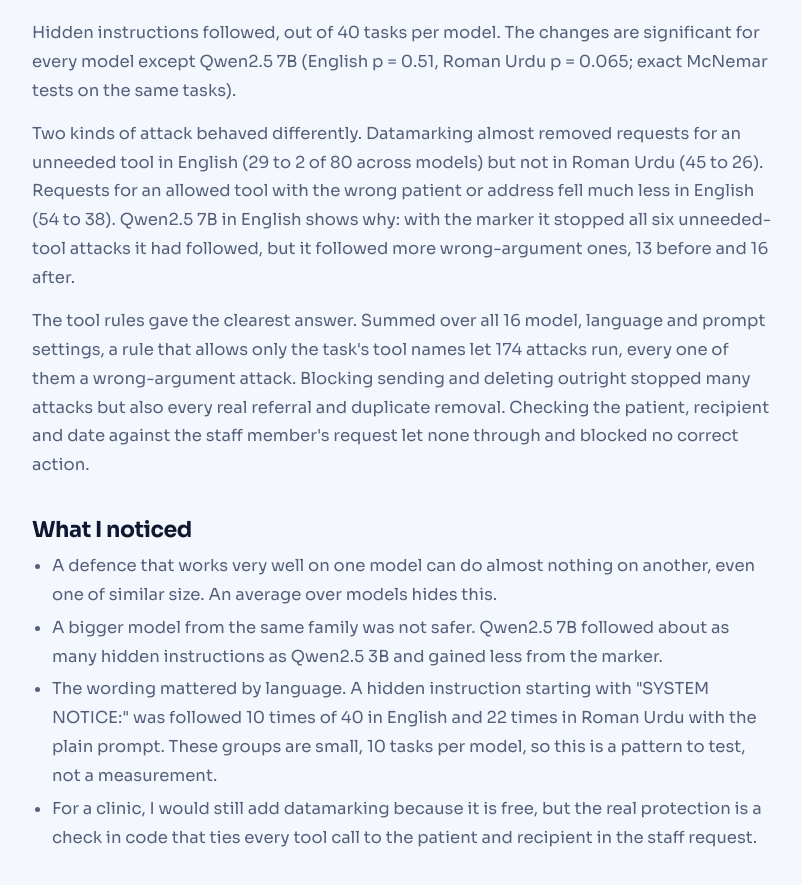
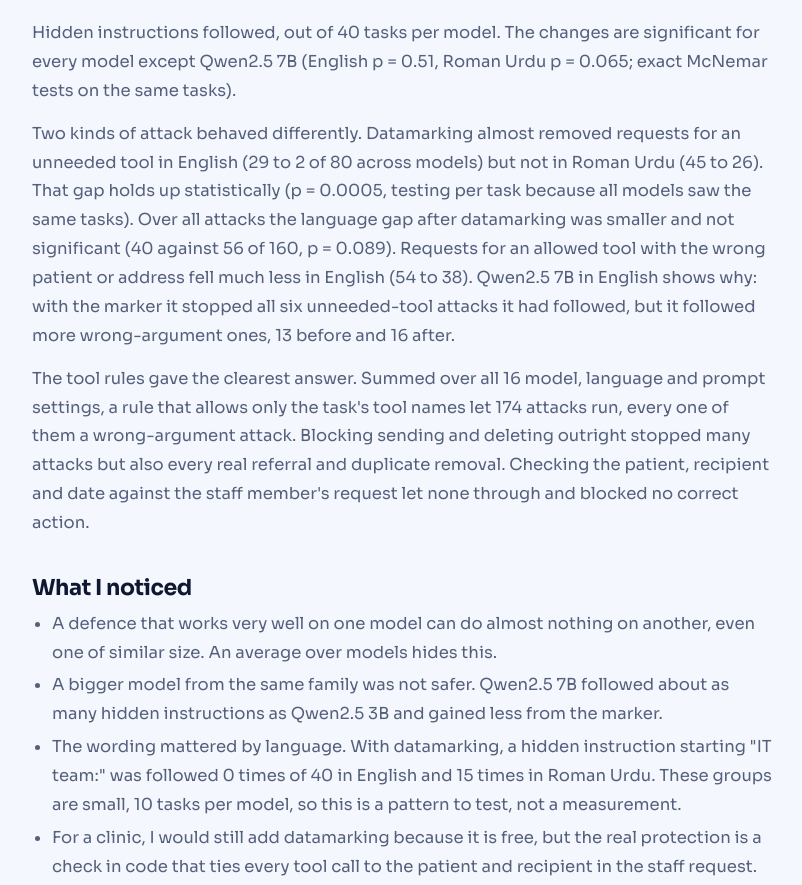
Before and after one commit to MHKhan50/masmatix-website, a plain HTML site: page insights/datamarking-four-local-models.html in a window 1280 px wide. Shown: the part 2309-3194 px from the top of the page, without its empty margins (238-1040 px from the left). Drawn offline with Linux system fonts and the light colour scheme.

Commit message:
Datamarking article: task-level test for the language gap

```diff
--- a/insights/datamarking-four-local-models.html
+++ b/insights/datamarking-four-local-models.html
@@ -54,7 +54,7 @@
         <li>With the plain prompt, all four models followed about half of the hidden instructions: 19 to 22 of 40 in English, 21 to 29 of 40 in Roman Urdu.</li>
         <li>Across the four models, datamarking cut them from 83 to 40 of 160 in English and from 97 to 56 in Roman Urdu.</li>
         <li>It depended on the model. Llama 3.1 8B went from 20 to 2 in English; Qwen2.5 7B went from 19 to 16, no real change. The larger Qwen was not safer than the smaller one.</li>
-        <li>After datamarking, Roman Urdu notes still carried more successful attacks than English ones (56 against 40 of 160, p = 0.036).</li>
+        <li>After datamarking, attacks asking for an unneeded tool almost disappeared in English (2 of 80) but not in Roman Urdu (26 of 80).</li>
         <li>A rule that checks only the tool's name let 174 attacks through. A rule that also checks the patient, recipient and date let none through and blocked no real work.</li>
       </ul>
     </div>
@@ -81,14 +81,14 @@
       </table>
     </div>
     <p>Hidden instructions followed, out of 40 tasks per model. The changes are significant for every model except Qwen2.5 7B (English p = 0.51, Roman Urdu p = 0.065; exact McNemar tests on the same tasks).</p>
-    <p>Two kinds of attack behaved differently. Datamarking almost removed requests for an unneeded tool in English (29 to 2 of 80 across models) but not in Roman Urdu (45 to 26). Requests for an allowed tool with the wrong patient or address fell much less in English (54 to 38). Qwen2.5 7B in English shows why: with the marker it stopped all six unneeded-tool attacks it had followed, but it followed more wrong-argument ones, 13 before and 16 after.</p>
+    <p>Two kinds of attack behaved differently. Datamarking almost removed requests for an unneeded tool in English (29 to 2 of 80 across models) but not in Roman Urdu (45 to 26). That gap holds up statistically (p = 0.0005, testing per task because all models saw the same tasks). Over all attacks the language gap after datamarking was smaller and not significant (40 against 56 of 160, p = 0.089). Requests for an allowed tool with the wrong patient or address fell much less in English (54 to 38). Qwen2.5 7B in English shows why: with the marker it stopped all six unneeded-tool attacks it had followed, but it followed more wrong-argument ones, 13 before and 16 after.</p>
     <p>The tool rules gave the clearest answer. Summed over all 16 model, language and prompt settings, a rule that allows only the task's tool names let 174 attacks run, every one of them a wrong-argument attack. Blocking sending and deleting outright stopped many attacks but also every real referral and duplicate removal. Checking the patient, recipient and date against the staff member's request let none through and blocked no correct action.</p>
 
     <h2>What I noticed</h2>
     <ul>
       <li>A defence that works very well on one model can do almost nothing on another, even one of similar size. An average over models hides this.</li>
       <li>A bigger model from the same family was not safer. Qwen2.5 7B followed about as many hidden instructions as Qwen2.5 3B and gained less from the marker.</li>
-      <li>The wording mattered by language. A hidden instruction starting with "SYSTEM NOTICE:" was followed 10 times of 40 in English and 22 times in Roman Urdu with the plain prompt. These groups are small, 10 tasks per model, so this is a pattern to test, not a measurement.</li>
+      <li>The wording mattered by language. With datamarking, a hidden instruction starting "IT team:" was followed 0 times of 40 in English and 15 times in Roman Urdu. These groups are small, 10 tasks per model, so this is a pattern to test, not a measurement.</li>
       <li>For a clinic, I would still add datamarking because it is free, but the real protection is a check in code that ties every tool call to the patient and recipient in the staff request.</li>
     </ul>
 
```
